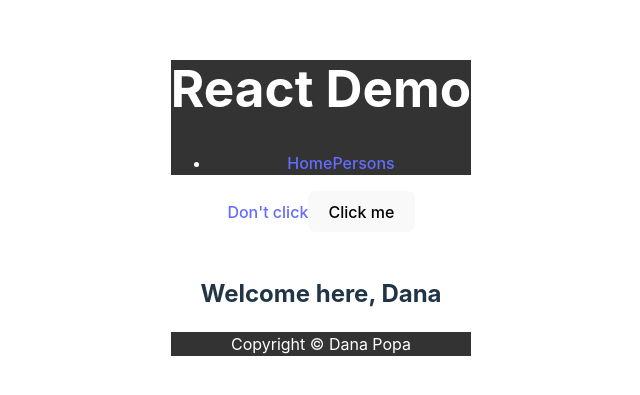
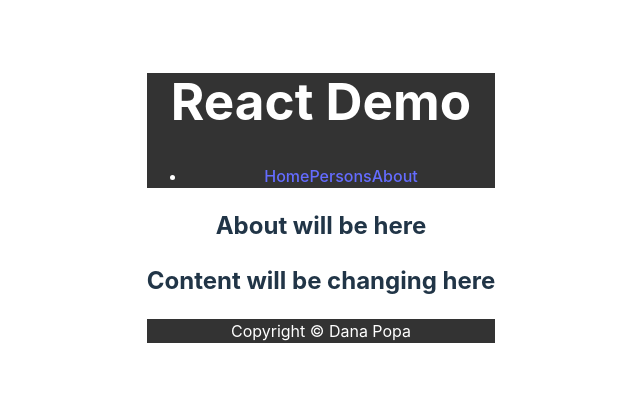
Before and after one commit to popadana10/react_demo, a React (Vite) app: page /about in a window 1280 px wide. Shown: the part 201-596 px from the top of the page, without its empty margins (319-959 px from the left). Built offline with nearby package versions, Linux system fonts and the light colour scheme.

Commit message:
react routes

```diff
--- a/src/App.jsx
+++ b/src/App.jsx
@@ -1,56 +1,23 @@
 import './App.css';
-import { useState } from 'react';
-import Header from './components/Header.jsx';
-import Footer from './components/Footer.jsx';
-import Form from './components/Form.jsx';
-import View from './View.jsx';
-import Dashboard from './pages/Dashboard.jsx';
+import { RouterProvider, createBrowserRouter } from 'react-router-dom';
+import About from './pages/About.jsx';
+import Home from './pages/Home.jsx';
+import Persons from './pages/Persons.jsx';
+import Root from './Root.jsx';
 
 function App() {
-  /*   const [counter, setCounter] = useState(1000);
-  const [persons, setPersons] = useState([
-    { id: 1, name: 'Margit', title: 'CTO', location: 'Helsinki' },
-    { id: 2, name: 'Karin', title: 'designer', location: 'Tartu' },
-    { id: 3, name: 'Kati', title: 'developer', location: 'Far away' },
-  ]); */
-  /*   const [inputValue, setInputValue] = useState(''); */
-  const [formData, setFormData] = useState({});
-  const [isLoggedIn, setIsLoggedIn] = useState(true);
-
-  const displayHandler = () => {
-    setIsLoggedIn(!isLoggedIn);
-  }
-
-
-  /*   const changeHandler = (event) => {
-    setInputValue(event.target.value);
-  }; */
-
-  const changeFormHandler = (event) => {
-    const { name, value } = event.target;
-
-    setFormData((prevState) => ({ ...prevState, [name]: value }));
-    console.log(formData);
-  };
-
-  /*  const clickIncHandler = () => {
-    setCounter(counter + 1);
-  };
-  const clickDecHandler = () => {
-    setCounter(counter - 1);
-  };
-*/
-  return (
-    <>
-      <Header />
-      <a href='#'>Don't click</a>
-      <button onClick={displayHandler}>Click me</button><br></br><br></br>
-     {isLoggedIn && <Dashboard user="Dana" />}
-      {/*<Form changeHandler={changeFormHandler} />
-      <View {...formData} /> */}
-      <Footer />
-    </>
-  );
+  const router = createBrowserRouter([
+    {
+    path:'/',
+    element:<Root/>,
+  children: [
+    {path:'/', element: <Home/>},
+    {path:'/about', element: <About/>},
+    {path:'/persons', element: <Persons/>}
+  ],
+},
+  ]);
+  return <RouterProvider router={router}/>;
 }
 
 export default App;
--- a/src/Root.jsx
+++ b/src/Root.jsx
@@ -1,11 +1,14 @@
 import Header from "./components/Header";
-import Footer from './components/Footer'
+import Footer from './components/Footer';
+import {Outlet} from 'react-router-dom';
 
 const Root = () => {
     return (
         <>
         <Header/>
-            <main><h2>Content will be changing here</h2></main>
+            <main>
+        <Outlet/>
+                <h2>Content will be changing here</h2></main>
         <Footer/>
         </>
     )
--- a/src/components/Header.jsx
+++ b/src/components/Header.jsx
@@ -1,3 +1,6 @@
+import { Link } from "react-router-dom";
+
+
 const Header = () => {
   return (
     <header>
@@ -5,8 +8,9 @@ const Header = () => {
       <nav>
         <ul>
           <li>
-            <a href="/home">Home</a>
-            <a href="/persons">Persons</a>
+            <Link to='/'>Home</Link>
+            <Link to='/persons'>Persons</Link>
+            <Link to='/about'>About</Link>
           </li>
         </ul>
       </nav>
--- a/src/index.css
+++ b/src/index.css
@@ -4,7 +4,7 @@
   font-weight: 400;
 
   color-scheme: light dark;
-  color: rgba(255, 255, 255, 0.87);
+  color: rgba(44, 44, 44, 0.87);
   background-color: #242424;
 
   font-synthesis: none;
@@ -24,7 +24,7 @@ a:hover {
 
 header, footer {
   background: #333;
-  color: #fff;
+  color: #ffffff;
 }
 
 body {
@@ -68,6 +68,6 @@ button:focus-visible {
     color: #747bff;
   }
   button {
-    background-color: #f9f9f9;
+    background-color: #ffffff;
   }
 }
--- a/src/pages/About.jsx
+++ b/src/pages/About.jsx
@@ -1,8 +1,8 @@
 const About = () => {
     return (
         <>
-        About will be here
+        <h2>About will be here</h2>
         </>
     );
 }
-export default Home;
+export default About;
--- /dev/null
+++ b/src/pages/Persons.jsx
@@ -0,0 +1,8 @@
+const Persons = () => {
+    return (
+        <>
+        Persons will be here
+        </>
+    );
+}
+export default Persons;
```
